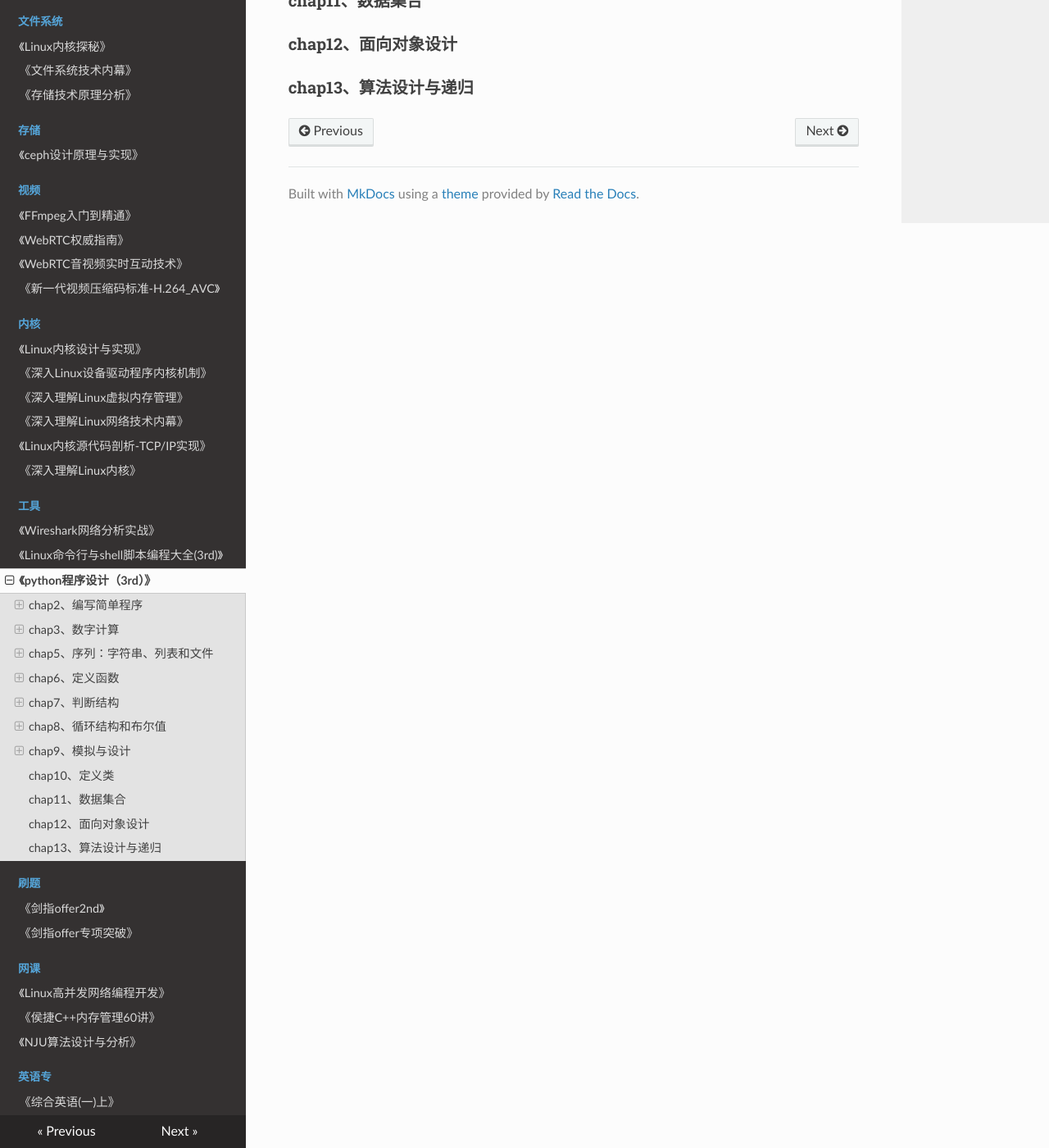
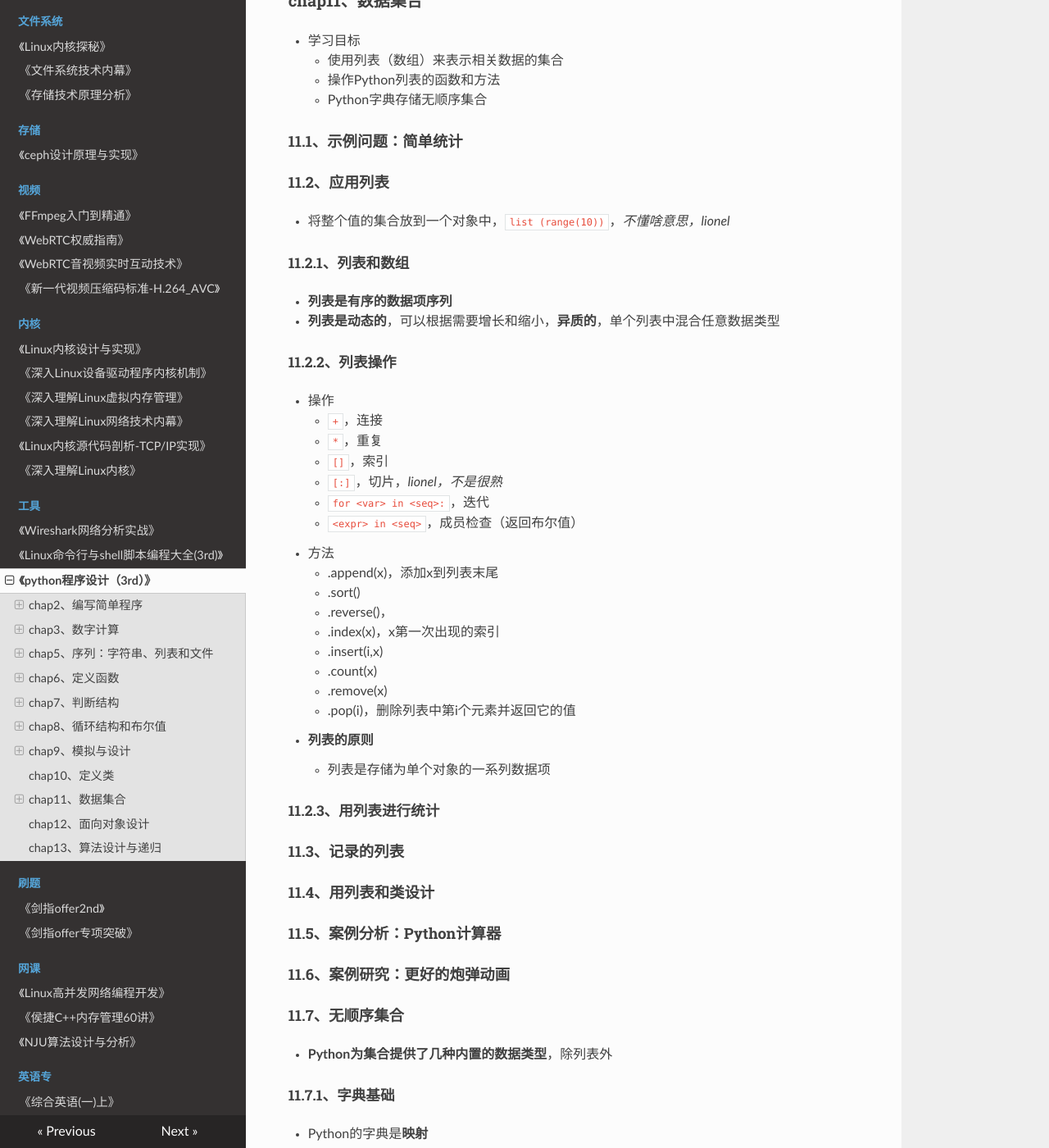
Before and after one commit to wolflion/booknotes, an MkDocs documentation site: the page built from docs/15tool/python程序设计（3rd）.md, in a window 1280 px wide and 1400 px high, scrolled down 7778 px. Shown: the whole window at 82% size. Built offline with MkDocs 1.6.1, drawn with Linux system fonts in a browser that asks for light colours; nearby versions of some CDN libraries; some of the changed text lies outside the part shown.

Commit message:
Update python程序设计（3rd）.md

```diff
--- a/docs/15tool/python程序设计（3rd）.md
+++ b/docs/15tool/python程序设计（3rd）.md
@@ -338,6 +338,76 @@ while i <= 10:
 
 ### chap11、数据集合
 
++ 学习目标
+  + 使用列表（数组）来表示相关数据的集合
+  + 操作Python列表的函数和方法
+  + Python字典存储无顺序集合
+
+#### 11.1、示例问题：简单统计
+
+#### 11.2、应用列表
+
++ 将整个值的集合放到一个对象中，`list (range(10))`，*不懂啥意思，lionel*
+
+##### 11.2.1、列表和数组
+
++ **列表是有序的数据项序列**
++ **列表是动态的**，可以根据需要增长和缩小，**异质的**，单个列表中混合任意数据类型
+
+##### 11.2.2、列表操作
+
++ 操作
+  + `+`，连接
+  + `*`，重复
+  + `[]`，索引
+  + `[:]`，切片，*lionel，不是很熟*
+  + `for <var> in <seq>:`，迭代
+  + `<expr> in <seq>`，成员检查（返回布尔值）
++ 方法
+  + .append(x)，添加x到列表末尾
+  + .sort()
+  + .reverse()，
+  + .index(x)，x第一次出现的索引
+  + .insert(i,x)
+  + .count(x)
+  + .remove(x)
+  + .pop(i)，删除列表中第i个元素并返回它的值
++ **列表的原则**
+  + 列表是存储为单个对象的一系列数据项
+
+##### 11.2.3、用列表进行统计
+
+#### 11.3、记录的列表
+
+#### 11.4、用列表和类设计
+
+#### 11.5、案例分析：Python计算器
+
+#### 11.6、案例研究：更好的炮弹动画
+
+#### 11.7、无顺序集合
+
++ **Python为集合提供了几种内置的数据类型**，除列表外
+
+##### 11.7.1、字典基础
+
++ Python的字典是**映射**
+  + `passwd = ["quido":"superprogrammer"]`
+  + `<dictionary>[<key>]`
+
+##### 11.7.2、字典操作
+
++ `<key> in <dict>`
++ `<dict>.keys()`，返回键的序列
++ `<dict>.values()`
++ `<dict>.itmes()`，返回一个元组（key,value）的序列，表示键值对
+
+##### 11.7.3、示例程序：词频
+
+#### 11.8、小结
+
+#### 11.9、练习
+
 ### chap12、面向对象设计
 
 ### chap13、算法设计与递归
```
